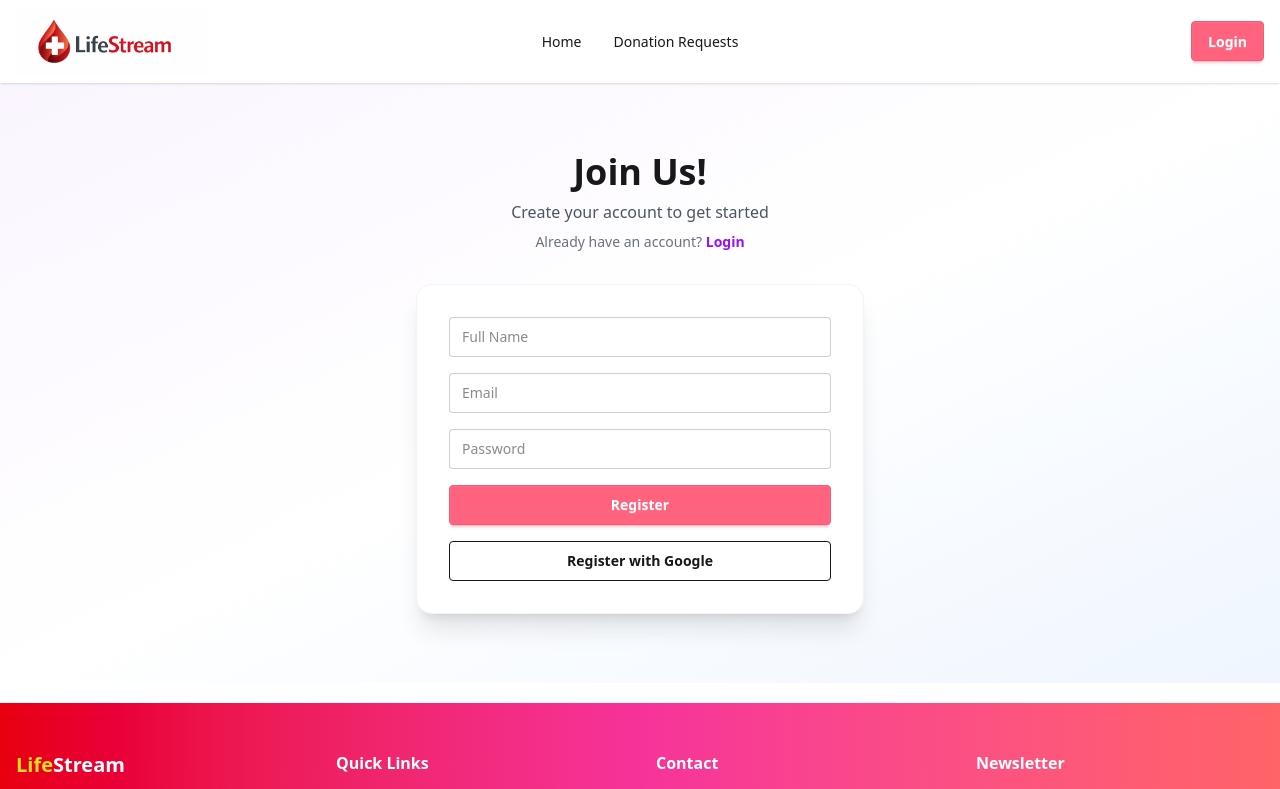
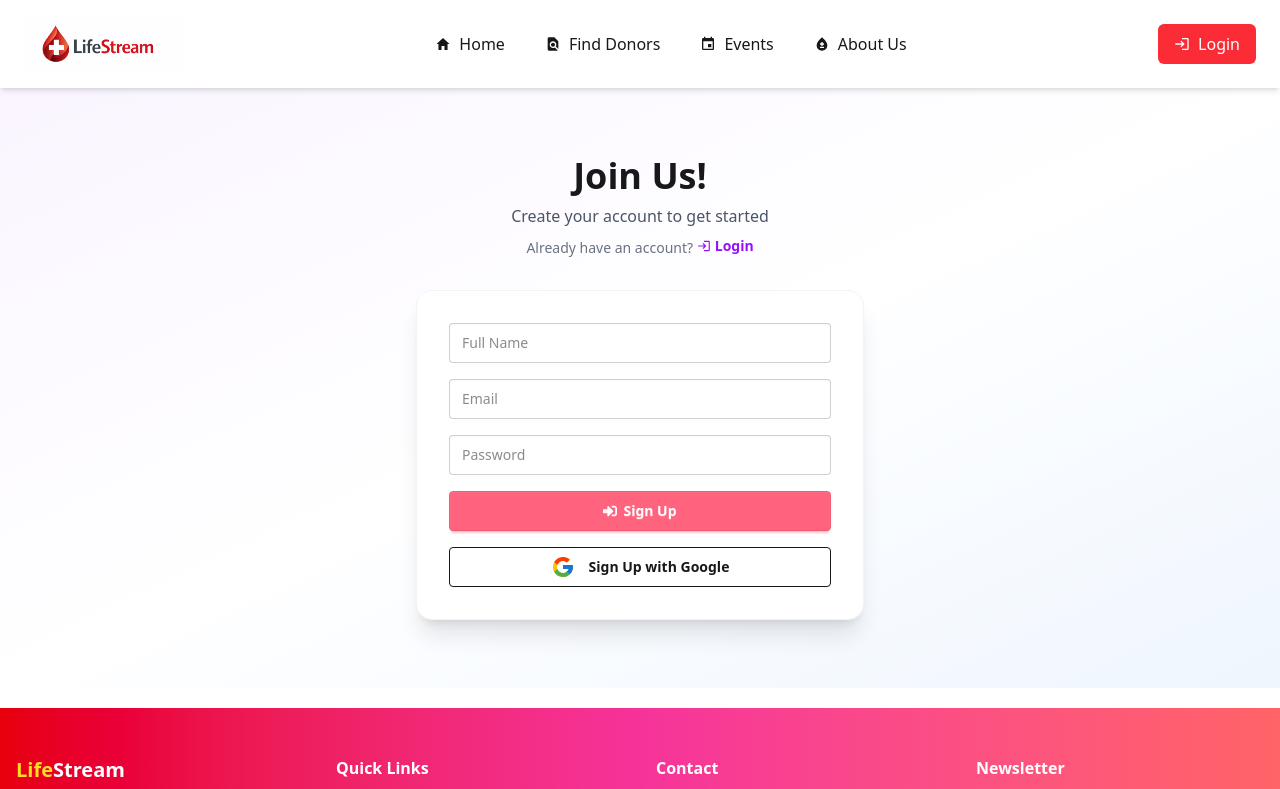
Before and after one commit to Taoshif1/PH-A11.2-Client, a React (Vite) app: page /register in a window 1280 px wide. Shown: the top 789 px of the page. Built offline with nearby package versions, Linux system fonts and the light colour scheme; no server answers.

Commit message:
About, FindDonors, Events added & toggle added

```diff
--- /dev/null
+++ b/src/components/AboutUs.jsx
@@ -0,0 +1,11 @@
+import React from 'react';
+
+const AboutUs = () => {
+    return (
+        <div>
+            <h3>About Us</h3>
+        </div>
+    );
+};
+
+export default AboutUs;
--- /dev/null
+++ b/src/components/Events.jsx
@@ -0,0 +1,11 @@
+import React from 'react';
+
+const Events = () => {
+    return (
+        <div>
+            <h3>Events</h3>
+        </div>
+    );
+};
+
+export default Events;
--- /dev/null
+++ b/src/components/FindDonors.jsx
@@ -0,0 +1,11 @@
+import React from 'react';
+
+const FindDonors = () => {
+    return (
+        <div>
+            <h3>Donors Here</h3>
+        </div>
+    );
+};
+
+export default FindDonors;
--- a/src/components/Hero.jsx
+++ b/src/components/Hero.jsx
@@ -1,5 +1,8 @@
 import { motion } from "framer-motion";
 import { NavLink } from "react-router";
+import { BiSolidDonateBlood } from "react-icons/bi";
+import { MdOutlineBloodtype } from "react-icons/md";
+
 
 import lsh1 from "../assets/lsh1.png";
 import lsh2 from "../assets/lsh2.png";
@@ -31,10 +34,10 @@ const Hero = () => {
 
           <div className="flex flex-wrap gap-4">
             <NavLink to="/register" className="btn btn-error text-white">
-              Become a Donor
+              <BiSolidDonateBlood /> Become a Donor
             </NavLink>
             <NavLink to="/donations" className="btn btn-outline btn-error">
-              Request Blood
+              <MdOutlineBloodtype /> Request Blood
             </NavLink>
           </div>
         </motion.div>
--- a/src/components/HowItWorks.jsx
+++ b/src/components/HowItWorks.jsx
@@ -17,7 +17,7 @@ const HowItWorks = () => {
           viewport={{ once: true }}
           className="text-3xl md:text-4xl font-bold mb-12"
         >
-          How LifeStream Works
+          How <span className="text-red-500">LifeStream</span> Works
         </motion.h2>
 
         <div className="grid md:grid-cols-3 gap-8">
--- a/src/components/Navbar.jsx
+++ b/src/components/Navbar.jsx
@@ -1,54 +1,69 @@
 import { NavLink } from "react-router";
 import logo from "../assets/logo.png";
+import { IoMdHome } from "react-icons/io";
+import { MdFindInPage, MdEvent, MdBloodtype, MdLogin } from "react-icons/md";
+import { IoMenu, IoClose } from "react-icons/io5";
+import { useState } from "react";
 
 const links = (
   <>
-    <li><NavLink to="/">Home</NavLink></li>
-    <li><NavLink to="/donations">Donation Requests</NavLink></li>
+    <li><NavLink to="/" className="flex items-center gap-2 p-2 hover:bg-gray-200 rounded"> <IoMdHome /> Home</NavLink></li>
+    <li><NavLink to="/find-donors" className="flex items-center gap-2 p-2 hover:bg-gray-200 rounded"> <MdFindInPage /> Find Donors</NavLink></li>
+    <li><NavLink to="/events" className="flex items-center gap-2 p-2 hover:bg-gray-200 rounded"> <MdEvent /> Events</NavLink></li>
+    <li><NavLink to="/about-us" className="flex items-center gap-2 p-2 hover:bg-gray-200 rounded"> <MdBloodtype /> About Us</NavLink></li>
   </>
 );
 
 const Navbar = () => {
+  const [isOpen, setIsOpen] = useState(false);
+
+  // Helper Toggle function
+  // const toggleMenu = () => setIsOpen(!isOpen);
+
   return (
-    <div className="navbar bg-base-100 shadow-sm px-4">
+    <nav className="relative bg-white shadow-md px-6 py-4 flex items-center justify-between">
 
-      {/* Left */}
-      <div className="navbar-start">
-        <div className="dropdown">
-          <div tabIndex={0} role="button" className="btn btn-ghost lg:hidden">
-            ☰
-          </div>
-          <ul
-            tabIndex={0}
-            className="menu menu-sm dropdown-content bg-base-100 rounded-box mt-3 w-52 p-2 shadow"
-          >
-            {links}
-          </ul>
-        </div>
+      {/* Left: Logo & Mobile Toggle */}
+      <div className="flex items-center gap-4">
+        {/* Hamburger / Cross Icon */}
+        <button
+          onClick={() => setIsOpen(!isOpen)}
+          className="lg:hidden text-gray-700 focus:outline-none z-50"
+        >
+          {isOpen ? <IoClose size={28} /> : <IoMenu size={28} />}
+        </button>
 
         {/* Logo */}
-        <NavLink to="/" className="flex items-center gap-2">
-          <img src={logo} alt="LifeStream" className="w-48" />
-          {/* <span className="text-xl font-bold">
-            Life<span className="text-red-500">Stream</span>
-          </span> */}
+        <NavLink to="/" className="flex items-center">
+          <img src={logo} alt="LifeStream" className="w-40" />
         </NavLink>
       </div>
 
-      {/* Center */}
-      <div className="navbar-center hidden lg:flex">
-        <ul className="menu menu-horizontal gap-2">
-            {links}
+      {/* Center: Desktop Links */}
+      <div className="hidden lg:flex">
+        <ul className="flex flex-row gap-6 font-medium">
+          {links}
         </ul>
       </div>
 
-      {/* Right */}
-      <div className="navbar-end">
-        <NavLink to="/login" className="btn btn-error text-white">
-          Login
+      {/* Right: Login Button */}
+      <div className="flex">
+        <NavLink to="/login" className="bg-red-500 text-white px-4 py-2 rounded-md flex items-center gap-2 hover:bg-red-600 transition">
+          <MdLogin /> Login
         </NavLink>
       </div>
-    </div>
+
+      {/* Mobile Menu Overlay */}
+      {/* This will slide/show only when isOpen is true */}
+      <div className={`
+        absolute top-full left-0 w-full bg-white shadow-lg lg:hidden transition-all duration-300 ease-in-out z-40
+        ${isOpen ? "opacity-100 visible" : "opacity-0 invisible"}
+      `}>
+        <ul className="flex flex-col p-4 space-y-2" onClick={() => setIsOpen(false)}>
+          {links}
+        </ul>
+      </div>
+    </nav>
   );
 };
 
--- a/src/components/WhyDonate.jsx
+++ b/src/components/WhyDonate.jsx
@@ -17,7 +17,7 @@ const WhyDonate = () => {
           viewport={{ once: true }}
           className="text-3xl md:text-4xl font-bold mb-12"
         >
-          Why <span className="text-red-500">Donate</span> Blood?
+          Why Donate <span className="text-red-500"> Blood </span>?
         </motion.h2>
 
         <div className="grid gap-6 md:grid-cols-1">
--- a/src/pages/Login.jsx
+++ b/src/pages/Login.jsx
@@ -1,6 +1,11 @@
 import { useState } from "react";
 import { useNavigate, useLocation, Link } from "react-router-dom";
 import { useAuth } from "../context/AuthContext";
+import { MdLogin } from "react-icons/md"
+import { TiUserAdd } from "react-icons/ti";
+import { FcGoogle } from "react-icons/fc";
+import { FaSignInAlt } from "react-icons/fa";
+
 
 const Login = () => {
   const [email, setEmail] = useState("");
@@ -41,19 +46,22 @@ const Login = () => {
           <h1 className="text-4xl font-bold text-gradient mb-2">
             Welcome Back!
           </h1>
-          <p className="text-gray-600">
-            Login to access your account
-          </p>
-          <p className="text-gray-500 mt-2 text-sm">
-            New here?{" "}
-            <Link to="/register" className="text-blue-600 font-semibold hover:underline">
-              Register
+          <p className="text-gray-600">Login to access your account</p>
+          <div className="flex justify-center ">
+            <p className="text-gray-500 mt-2 text-sm">
+               New here?{" "}
+              <Link to="/register" className="text-blue-600 font-semibold hover:underline inline-flex items-center gap-1">
+              <TiUserAdd></TiUserAdd> Register
             </Link>
-          </p>
+            </p>
+          </div>
         </div>
 
         {/* Form */}
-        <form onSubmit={handleLogin} className="bg-white p-8 rounded-2xl shadow-xl space-y-4 border border-gray-100">
+        <form
+          onSubmit={handleLogin}
+          className="bg-white p-8 rounded-2xl shadow-xl space-y-4 border border-gray-100"
+        >
           <input
             type="email"
             placeholder="Email"
@@ -73,6 +81,7 @@ const Login = () => {
           />
 
           <button type="submit" className="btn btn-error w-full text-white">
+            <FaSignInAlt />
             Login
           </button>
 
@@ -81,6 +90,7 @@ const Login = () => {
             onClick={handleGoogleLogin}
             className="btn btn-outline w-full"
           >
+            <FcGoogle className="text-2xl mr-2" />
             Login with Google
           </button>
         </form>
--- a/src/pages/Register.jsx
+++ b/src/pages/Register.jsx
@@ -1,6 +1,10 @@
 import { useState } from "react";
 import { useNavigate, Link } from "react-router-dom";
 import { useAuth } from "../context/AuthContext";
+import { MdLogin } from "react-icons/md";
+import { FcGoogle } from "react-icons/fc";
+import { FaSignInAlt } from "react-icons/fa";
+
 
 const Register = () => {
   const [email, setEmail] = useState("");
@@ -43,12 +47,14 @@ const Register = () => {
           <p className="text-gray-600">
             Create your account to get started
           </p>
-          <p className="text-gray-500 mt-2 text-sm">
+          <div className="flex justify-center ">
+            <p className="text-gray-500 mt-2 text-sm">
             Already have an account?{" "}
-            <Link to="/login" className="text-purple-600 font-semibold hover:underline">
-              Login
+            <Link to="/login" className="text-purple-600 font-semibold hover:underline inline-flex items-center gap-1">
+              <MdLogin></MdLogin> Login
             </Link>
           </p>
+          </div>
         </div>
 
         {/* Form */}
@@ -81,7 +87,8 @@ const Register = () => {
           />
 
           <button type="submit" className="btn btn-error w-full text-white">
-            Register
+            <FaSignInAlt />
+            Sign Up
           </button>
 
           <button
@@ -89,7 +96,8 @@ const Register = () => {
             onClick={handleGoogleSignup}
             className="btn btn-outline w-full"
           >
-            Register with Google
+            <FcGoogle className="text-2xl mr-2" />
+            Sign Up with Google
           </button>
         </form>
       </div>
--- a/src/routes/router.jsx
+++ b/src/routes/router.jsx
@@ -3,6 +3,9 @@ import MainLayout from "../layouts/MainLayout";
 import Home from "../pages/Home";
 import Login from "../pages/Login";
 import Register from "../pages/Register";
+import FindDonors from "../components/FindDonors";
+import Events from "../components/Events";
+import AboutUs from "../components/AboutUs";
 
 export const router = createBrowserRouter([
   {
@@ -20,6 +23,22 @@ export const router = createBrowserRouter([
       {
         path: "/register",
         Component: Register,
+      },
+      {
+        path: "/find-donors",
+        Component: FindDonors,
+      },
+      {
+        path: "/events",
+        Component: Events,
+      },
+      {
+        path: "/events",
+        Component: Events,
+      },
+      {
+        path: "/about-us",
+        Component: AboutUs,
       }
     ],
   },
```
